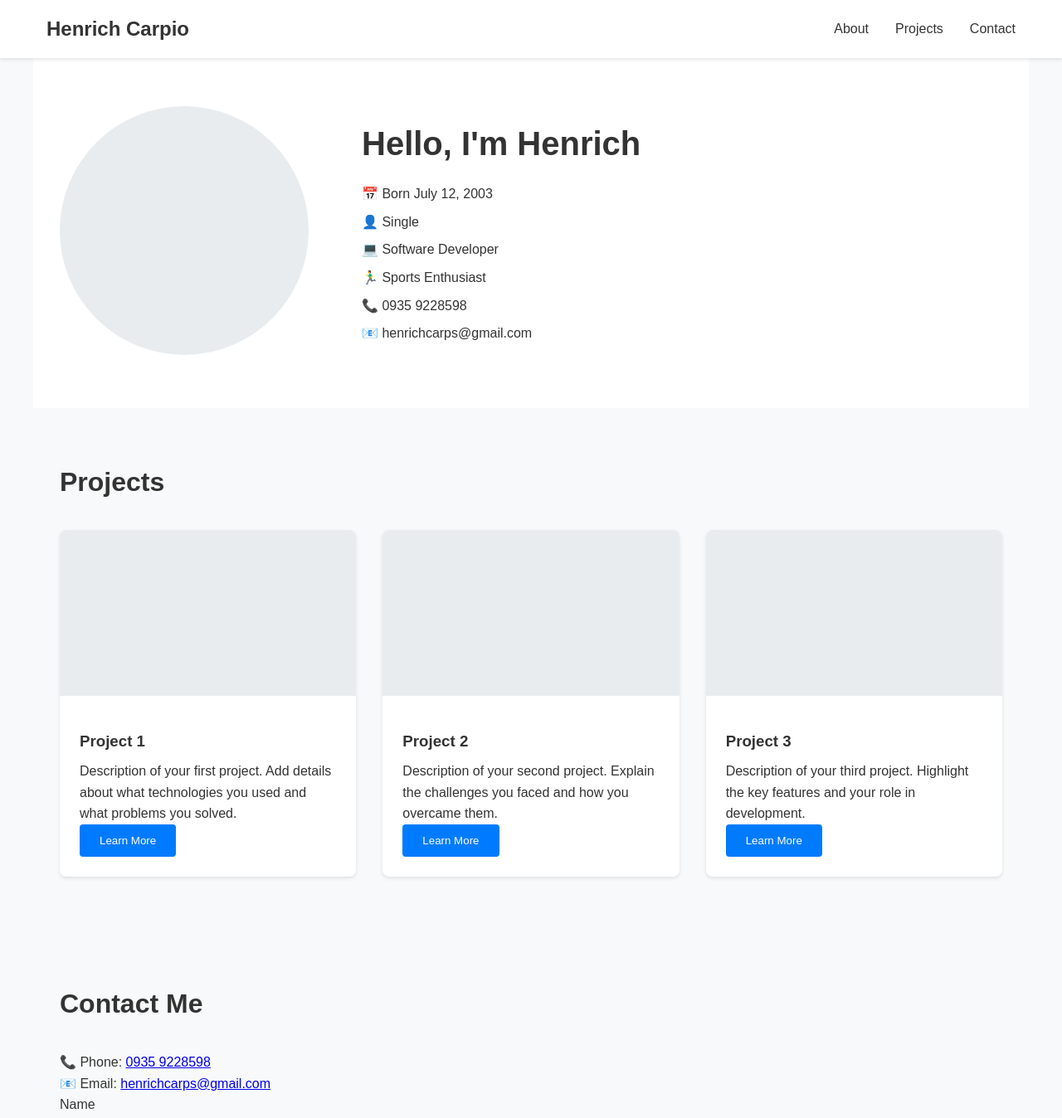
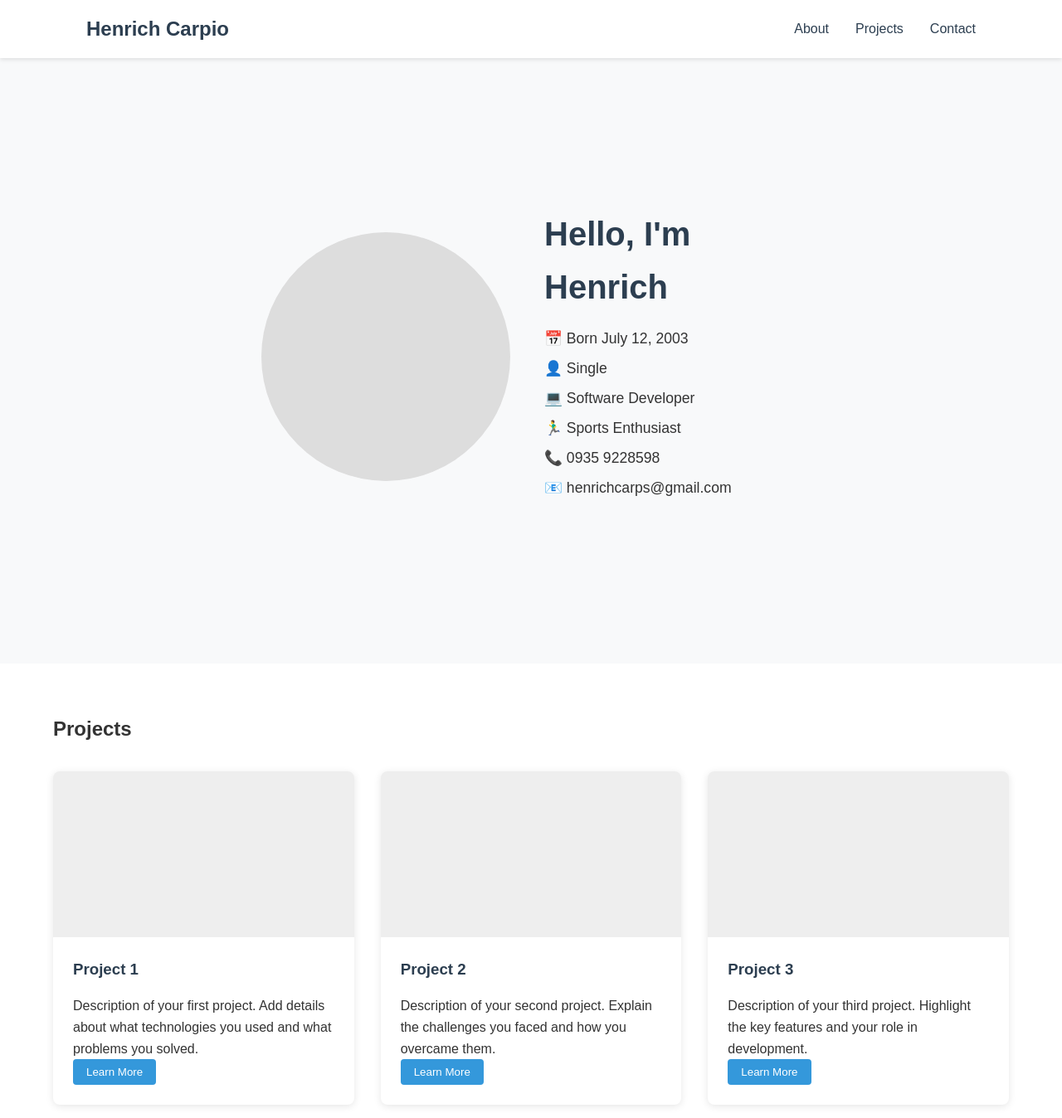
Before and after one commit to boymaoyyyy/ePortfolio, a plain HTML site: page eportfolio/index.html in a window 1280 px wide. Shown: the top 1348 px of the page at 83% size. Drawn offline with Linux system fonts and the light colour scheme.

Commit message:
Update styles.css

```diff
--- a/eportfolio/styles.css
+++ b/eportfolio/styles.css
@@ -6,16 +6,65 @@
 }
 
 body {
-    font-family: Arial, sans-serif;
+    font-family: 'Arial', sans-serif;
     line-height: 1.6;
     color: #333;
-    background-color: #f8f9fa;
+}
+
+/* Animations */
+@keyframes slideIn {
+    from {
+        transform: translateX(-100%);
+        opacity: 0;
+    }
+    to {
+        transform: translateX(0);
+        opacity: 1;
+    }
+}
+
+@keyframes fadeIn {
+    from {
+        opacity: 0;
+        transform: translateY(20px);
+    }
+    to {
+        opacity: 1;
+        transform: translateY(0);
+    }
+}
+
+@keyframes bounce {
+    0%, 100% {
+        transform: translateY(0);
+    }
+    50% {
+        transform: translateY(-10px);
+    }
+}
+
+/* Animation classes */
+.slide-in {
+    animation: slideIn 1s ease-out;
+}
+
+.fade-in {
+    animation: fadeIn 1.5s ease-out 0.5s backwards;
+}
+
+.project-card {
+    transition: transform 0.3s ease;
+}
+
+.project-card:hover {
+    transform: translateY(-10px);
+    animation: bounce 1s infinite;
 }
 
 /* Header styles */
 header {
-    background-color: white;
-    box-shadow: 0 2px 4px rgba(0,0,0,0.1);
+    background: #fff;
+    box-shadow: 0 2px 5px rgba(0,0,0,0.1);
     position: fixed;
     width: 100%;
     top: 0;
@@ -23,55 +72,47 @@ header {
 }
 
 nav {
-    max-width: 1200px;
-    margin: 0 auto;
-    padding: 1rem;
     display: flex;
     justify-content: space-between;
     align-items: center;
+    padding: 1rem 5%;
+    max-width: 1200px;
+    margin: 0 auto;
 }
 
 .logo {
     font-size: 1.5rem;
     font-weight: bold;
+    color: #2c3e50;
 }
 
 .nav-links {
     display: flex;
     list-style: none;
-    gap: 2rem;
+}
+
+.nav-links li {
+    margin-left: 2rem;
 }
 
 .nav-links a {
     text-decoration: none;
-    color: #333;
+    color: #2c3e50;
+    font-weight: 500;
     transition: color 0.3s;
 }
 
 .nav-links a:hover {
-    color: #007bff;
-}
-
-/* Placeholder styles */
-.profile-placeholder {
-    width: 300px;
-    height: 300px;
-    background-color: #e9ecef;
-    border-radius: 50%;
-    margin: 0 auto;
-}
-
-.project-placeholder {
-    width: 100%;
-    height: 200px;
-    background-color: #e9ecef;
-    margin-bottom: 1rem;
+    color: #3498db;
 }
 
 /* Hero section */
 .hero {
-    padding: 8rem 2rem 4rem;
-    background-color: white;
+    padding: 120px 5% 60px;
+    background: #f8f9fa;
+    min-height: 100vh;
+    display: flex;
+    align-items: center;
 }
 
 .hero-content {
@@ -79,58 +120,84 @@ nav {
     margin: 0 auto;
     display: flex;
     align-items: center;
-    gap: 4rem;
+    gap: 2rem;
+}
+
+.hero-image {
+    flex: 1;
+    display: flex;
+    justify-content: center;
+}
+
+.profile-placeholder {
+    width: 300px;
+    height: 300px;
+    background: #ddd;
+    border-radius: 50%;
+}
+
+.hero-text {
+    flex: 1;
 }
 
 .hero-text h1 {
     font-size: 2.5rem;
     margin-bottom: 1rem;
+    color: #2c3e50;
 }
 
-.info-list {
-    display: flex;
-    flex-direction: column;
-    gap: 0.5rem;
+.info-list p {
+    margin: 0.5rem 0;
+    font-size: 1.1rem;
 }
 
-/* Section styles */
-section {
-    padding: 4rem 2rem;
-    max-width: 1200px;
-    margin: 0 auto;
+/* Project section */
+#projects {
+    padding: 60px 5%;
+    background: #fff;
 }
 
-h2 {
-    font-size: 2rem;
-    margin-bottom: 2rem;
-}
-
-/* Projects section */
 .project-grid {
     display: grid;
     grid-template-columns: repeat(auto-fit, minmax(300px, 1fr));
     gap: 2rem;
+    max-width: 1200px;
+    margin: 2rem auto;
 }
 
 .project-card {
-    background: white;
+    background: #fff;
     border-radius: 8px;
+    box-shadow: 0 2px 10px rgba(0,0,0,0.1);
     overflow: hidden;
-    box-shadow: 0 2px 4px rgba(0,0,0,0.1);
-    transition: transform 0.3s, box-shadow 0.3s;
 }
 
-.project-card:hover {
-    transform: translateY(-5px);
-    box-shadow: 0 4px 8px rgba(0,0,0,0.2);
+.project-placeholder {
+    height: 200px;
+    background: #eee;
 }
 
-.project-card .content {
+.content {
     padding: 1.5rem;
 }
 
-.project-card h3 {
-    margin-bottom: 0.5rem;
+.content h3 {
+    margin-bottom: 1rem;
+    color: #2c3e50;
+}
+
+button {
+    background: #3498db;
+    color: #fff;
+    border: none;
+    padding: 0.5rem 1rem;
+    border-radius: 4px;
+    cursor: pointer;
+    transition: background 0.3s;
+}
+
+button:hover {
+    background: #2980b9;
 }
 
 /* Modal styles */
@@ -141,16 +208,15 @@ h2 {
     left: 0;
     width: 100%;
     height: 100%;
-    background-color: rgba(0,0,0,0.5);
-    z-index: 1001;
+    background: rgba(0,0,0,0.5);
+    z-index: 1000;
 }
 
 .modal-content {
-    background-color: white;
-    margin: 5% auto;
+    background: #fff;
+    max-width: 600px;
+    margin: 100px auto;
     padding: 2rem;
-    width: 90%;
-    max-width: 800px;
     border-radius: 8px;
     position: relative;
 }
@@ -163,7 +229,32 @@ h2 {
     cursor: pointer;
 }
 
-/* Contact form */
+/* Contact section */
+.contact {
+    padding: 60px 5%;
+    background: #f8f9fa;
+}
+
+.contact h2 {
+    text-align: center;
+    margin-bottom: 2rem;
+}
+
+.contact-info {
+    text-align: center;
+    margin-bottom: 2rem;
+}
+
+.contact-info a {
+    color: #3498db;
+    text-decoration: none;
+}
+
+form {
+    max-width: 600px;
+    margin: 0 auto;
+}
+
 .form-group {
     margin-bottom: 1.5rem;
 }
@@ -173,8 +264,7 @@ label {
     margin-bottom: 0.5rem;
 }
 
-input,
-textarea {
+input, textarea {
     width: 100%;
     padding: 0.5rem;
     border: 1px solid #ddd;
@@ -185,27 +275,12 @@ textarea {
     height: 150px;
 }
 
-button {
-    background-color: #007bff;
-    color: white;
-    padding: 0.75rem 1.5rem;
-    border: none;
-    border-radius: 4px;
-    cursor: pointer;
-    transition: background-color 0.3s;
-}
-
-button:hover {
-    background-color: #0056b3;
-}
-
 /* Footer */
 footer {
-    background-color: #333;
-    color: white;
-    padding: 2rem;
+    background: #2c3e50;
+    color: #fff;
+    padding: 2rem 5%;
     text-align: center;
-    margin-top: 4rem;
 }
 
 .social-links {
@@ -213,9 +288,18 @@ footer {
 }
 
 .social-links a {
-    color: white;
+    color: #fff;
     text-decoration: none;
     margin: 0 1rem;
+}
+
+.contact-links {
+    margin-bottom: 1rem;
+}
+
+.contact-links a {
+    color: #fff;
+    text-decoration: none;
 }
 
 /* Responsive design */
@@ -225,12 +309,7 @@ footer {
         text-align: center;
     }
 
-    .profile-placeholder {
-        width: 200px;
-        height: 200px;
-    }
-
     .nav-links {
-        gap: 1rem;
+        display: none;
     }
 }
```
